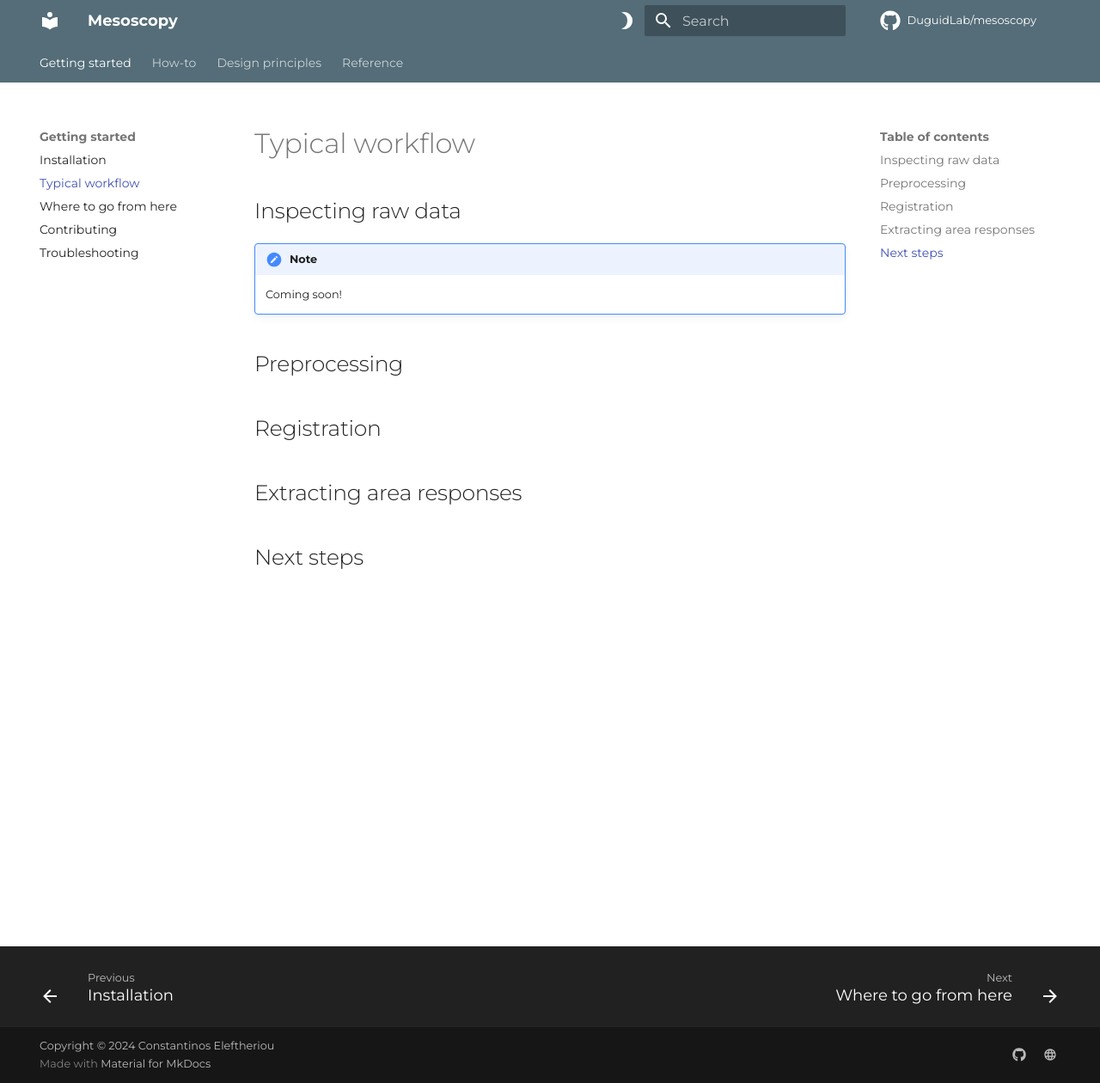
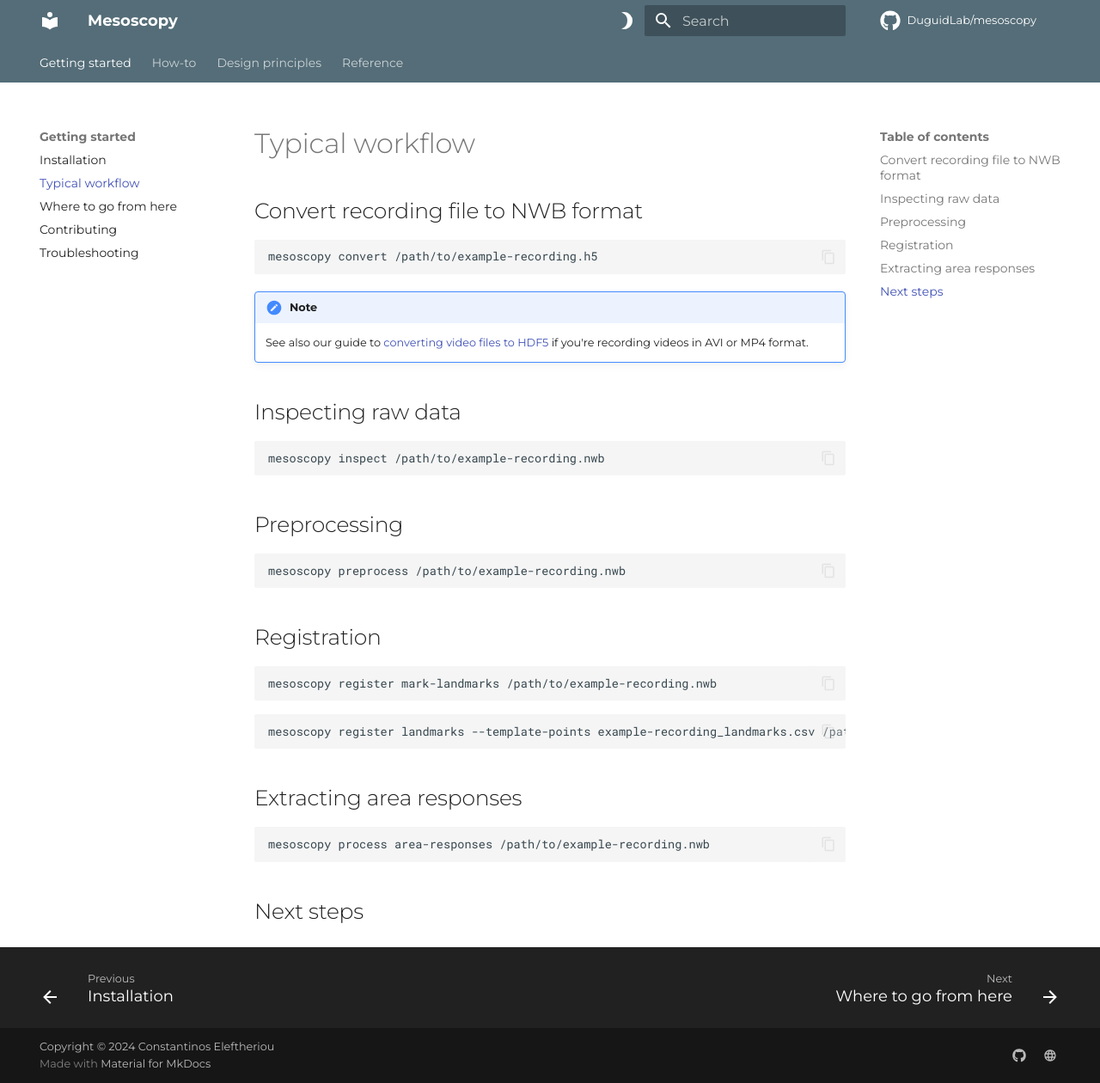
Before and after one commit to DuguidLab/mesoscopy, an MkDocs documentation site: the page built from docs/typical-workflow.md, in a window 1280 px wide and 1260 px high. Shown: the whole window at 86% size. Built offline with MkDocs 1.6.1 and Material for MkDocs 9.7.7, drawn with Linux system fonts in a browser that asks for light colours; comment, search, counter and statistics services are not loaded.

Commit message:
add structure

````diff
--- a/docs/typical-workflow.md
+++ b/docs/typical-workflow.md
@@ -1,18 +1,44 @@
 # Typical workflow
+
+## Convert recording file to NWB format
+
+```bash
+mesoscopy convert /path/to/example-recording.h5
+```
+
+!!! note
+    See also our guide to [converting video files to HDF5](how-to/convert-video-to-h5.md) if you're recording videos in AVI or MP4 format.
 
 ## Inspecting raw data
 
-!!! note
-    Coming soon!
-
+```bash
+mesoscopy inspect /path/to/example-recording.nwb
+```
 
 ## Preprocessing
 
+```bash
+mesoscopy preprocess /path/to/example-recording.nwb
+```
 
 ## Registration
+
+```bash
+mesoscopy register mark-landmarks /path/to/example-recording.nwb
+```
+
+
+
+```bash
+mesoscopy register landmarks --template-points example-recording_landmarks.csv /path/to/example-recording.nwb
+```
 
 
 ## Extracting area responses
 
+```bash
+mesoscopy process area-responses /path/to/example-recording.nwb
+```
+
 
 ## Next steps
````
